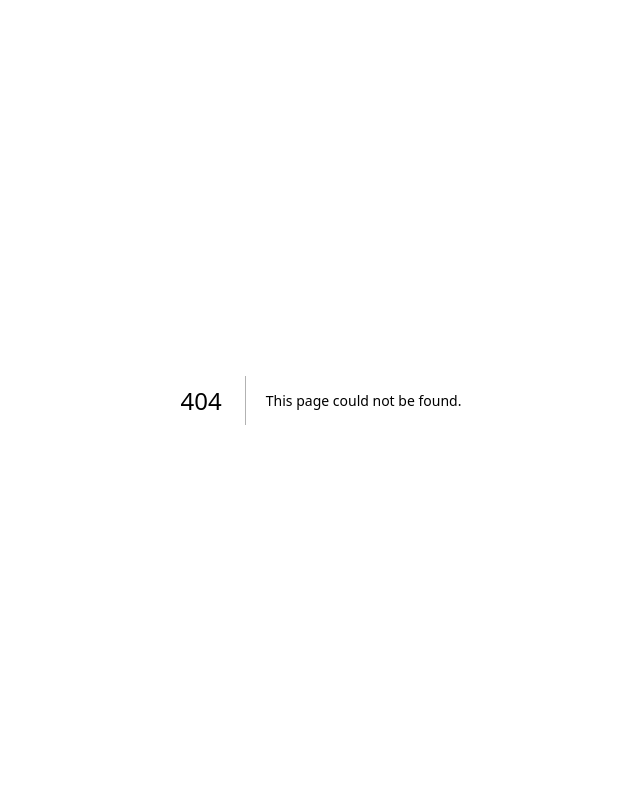
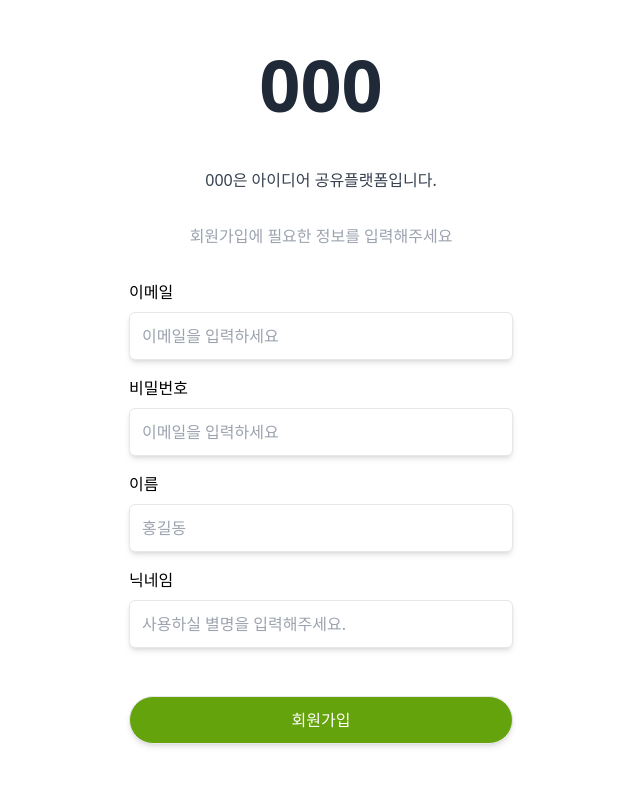
Before and after one commit to HolyWatter/Idea-matching, a Next.js app: page /signup in a window 1280 px wide. Before the commit this address had no page. Shown: the top 786 px of the page, without its empty margins (319-959 px from the left). Built offline with nearby package versions, Linux system fonts and the light colour scheme.

Commit message:
Add : 회원가입 레이아웃 및 기능추가

```diff
--- /dev/null
+++ b/components/BtnInput/Input.tsx
@@ -0,0 +1,29 @@
+import { FC } from "react";
+
+interface Props {
+  onChange: (e: React.ChangeEvent<HTMLInputElement>) => void;
+  placeholder: string;
+  type: string;
+  value: string;
+  name: string;
+}
+
+export const Input: FC<Props> = ({
+  onChange,
+  placeholder,
+  type,
+  value,
+  name,
+}) => {
+  return (
+    <input
+      onChange={onChange}
+      className="w-96 h-12 border rounded-md pl-3 shadow-md focus:outline-none focus:border-gray-500"
+      placeholder={placeholder}
+      type={type}
+      value={value}
+      name={name}
+      required
+    />
+  );
+};
--- a/package.json
+++ b/package.json
@@ -12,6 +12,7 @@
     "@types/node": "18.11.17",
     "@types/react": "18.0.26",
     "@types/react-dom": "18.0.10",
+    "axios": "^1.2.1",
     "eslint": "8.30.0",
     "eslint-config-next": "13.1.1",
     "next": "13.1.1",
--- a/pages/_app.tsx
+++ b/pages/_app.tsx
@@ -1,6 +1,10 @@
-import '../styles/globals.css'
-import type { AppProps } from 'next/app'
+import "../styles/globals.css";
+import type { AppProps } from "next/app";
 
 export default function App({ Component, pageProps }: AppProps) {
-  return <Component {...pageProps} />
+  return (
+    <div className="max-w-7xl min-w-5xl">
+      <Component {...pageProps} />
+    </div>
+  );
 }
--- a/pages/index.tsx
+++ b/pages/index.tsx
@@ -5,7 +5,7 @@ import styles from "../styles/Home.module.css";
 export default function Home() {
   return (
     <div>
-      <h1>asdf</h1>
+      <h1>메인페이지</h1>
     </div>
   );
 }
--- /dev/null
+++ b/pages/signup/index.tsx
@@ -0,0 +1,104 @@
+import { useState } from "react";
+import { useRouter } from "next/router";
+import axios from "axios";
+import { Input } from "../../components/BtnInput/Input";
+
+interface Info {
+  email: string;
+  password: string;
+  name: string;
+  nickname: string;
+}
+
+export default function SignUp() {
+  const [signUpInfo, setSignUpInfo] = useState<Info>({
+    email: "",
+    password: "",
+    name: "",
+    nickname: "",
+  });
+  const router = useRouter();
+
+  const handleInput = (e: React.ChangeEvent<HTMLInputElement>) => {
+    const { name, value } = e.target;
+    setSignUpInfo({
+      ...signUpInfo,
+      [name]: value,
+    });
+  };
+
+  async function postUser() {
+    await axios.post("", { signUpInfo });
+    try {
+      alert("회원가입에 성공했습니다.");
+      router.push("/");
+    } catch {
+      //FIXME 코드별 예외처리가 필요
+      alert("서버와의 통신이 원활하지 않습니다.");
+    }
+  }
+
+  const clickSubmit = (e: React.FormEvent<HTMLFormElement>) => {
+    e.preventDefault();
+    postUser();
+  };
+
+  return (
+    <div className="flex flex-col items-center m-auto">
+      <p className="my-12 text-7xl font-bold text-gray-800">000</p>
+      <p className="text-gray-700">000은 아이디어 공유플랫폼입니다.</p>
+      <p className="text-gray-400 py-8">
+        회원가입에 필요한 정보를 입력해주세요
+      </p>
+      <form onSubmit={clickSubmit}>
+        <div className="space-y-4">
+          <div className="space-y-2">
+            <p>이메일</p>
+            <Input
+              onChange={handleInput}
+              placeholder="이메일을 입력하세요"
+              type="email"
+              value={signUpInfo.email}
+              name="email"
+            />
+          </div>
+          <div className="space-y-2">
+            <p>비밀번호</p>
+            <Input
+              onChange={handleInput}
+              placeholder="이메일을 입력하세요"
+              type="password"
+              value={signUpInfo.password}
+              name="password"
+            />
+          </div>
+          <div className="space-y-2">
+            <p>이름</p>
+            <Input
+              onChange={handleInput}
+              placeholder="홍길동"
+              type="text"
+              value={signUpInfo.name}
+              name="name"
+            />
+          </div>
+          <div className="space-y-2">
+            <p>닉네임</p>
+            <Input
+              onChange={handleInput}
+              placeholder="사용하실 별명을 입력해주세요."
+              type="text"
+              value={signUpInfo.nickname}
+              name="nickname"
+            />
+          </div>
+        </div>
+        <button
+          className="w-96 h-12 mt-12 rounded-full border text-white bg-lime-600 shadow-md "
+        >
+          회원가입
+        </button>
+      </form>
+    </div>
+  );
+}
```
Also changed, not shown: 1 other file (tests, documents, lock files or other folders).
